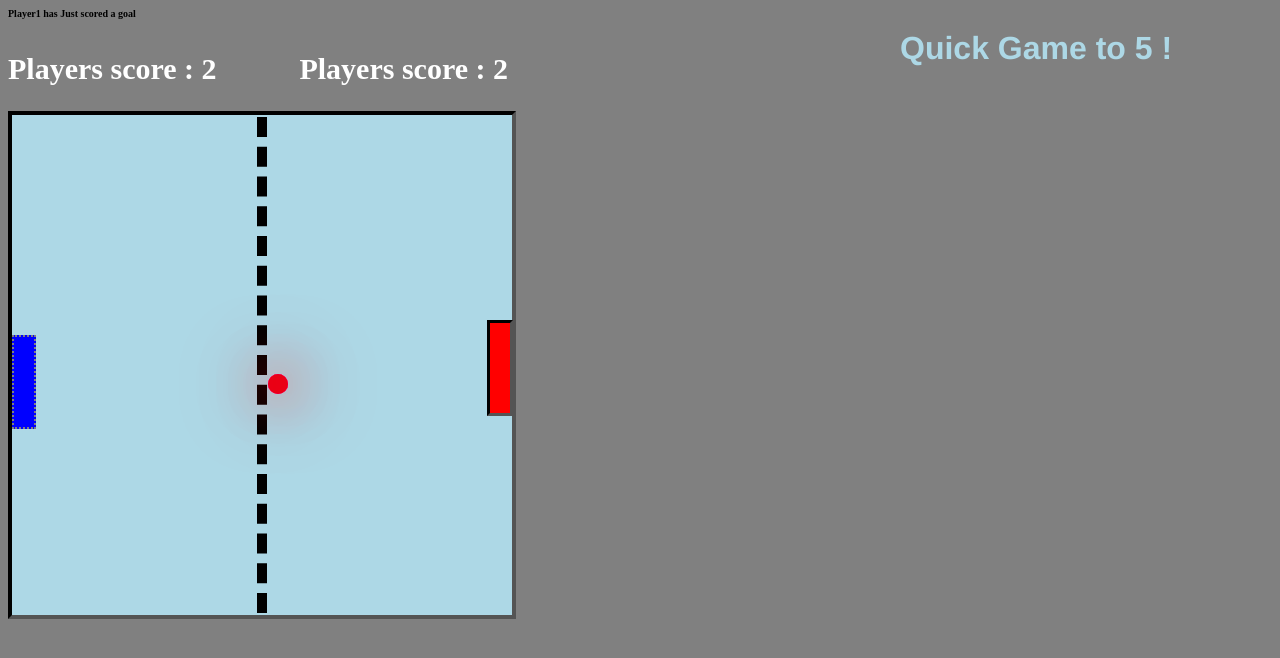
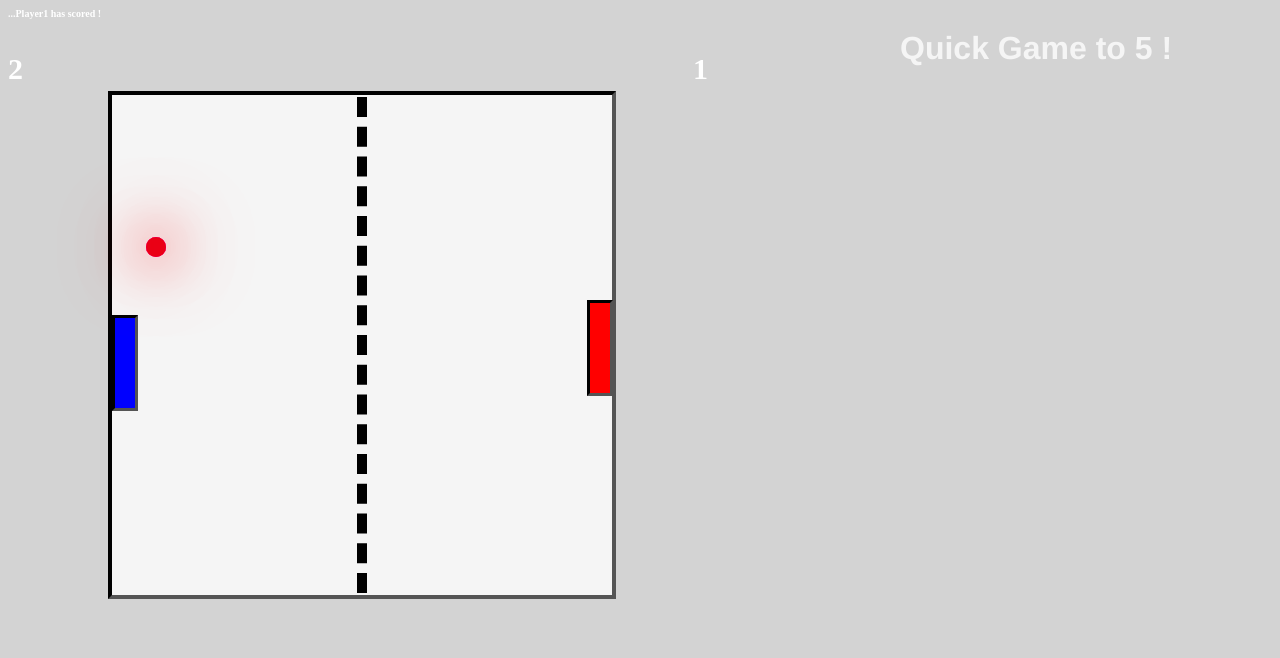
Before and after one commit to Sedrickparker1/Sedrick-github-Parker.github.io, a plain HTML site: page asd-projects/pong/index.html in a window 1280 px wide. Drawn offline with Linux system fonts and the light colour scheme.

Commit message:
pong game

```diff
--- a/asd-projects/pong/index.css
+++ b/asd-projects/pong/index.css
@@ -1,15 +1,15 @@
 
 body {
- background-color: gray;
-
-
+ background-color: lightgray;
 }
 #board {
   width: 500px;
   height: 500px;
   border: 4px inset black;
-  background-color: lightblue;
+  background-color: whitesmoke;
   position: relative;
+  left: 100px;
+  bottom: 20px;
 }
 #ball {
   background-color: #fff;
@@ -33,7 +33,7 @@ body {
   height: 90px;
   width : 20px;
   background-color: blue;
-  border: 2px dotted grey;
+  border: 3px inset black;
   /* border-radius: 60%; */
   position: absolute;
   top: 220px;
@@ -48,7 +48,7 @@ body {
   left: 475px;
 }
 #greeting{
-color: lightblue;
+color: whitesmoke;
 position : absolute;
 left :900px;
 font-family: 'Franklin Gothic Medium', 'Arial Narrow', Arial, sans-serif;
@@ -62,7 +62,7 @@ font-family: 'Franklin Gothic Medium', 'Arial Narrow', Arial, sans-serif;
 #score{
   display: flex;
   justify-content: space-between;
-  width: 500px;
+  width: 700px;
   color: white;
   font-size: 20px;
 }
@@ -71,4 +71,5 @@ font-family: 'Franklin Gothic Medium', 'Arial Narrow', Arial, sans-serif;
   width: 500px;
   top: 100px;
   font-size: 10px;
+  color: white;
 }
--- a/asd-projects/pong/index.html
+++ b/asd-projects/pong/index.html
@@ -15,8 +15,9 @@
   <h2 id="scoreFeed">...</h2>
 
   <div id="score">
+    <h2 id="scoreboard"> Player One:0</h2>
     <h2 id="scoreboard2"> Player Two:0</h2>
-    <h2 id="scoreboard"> Player One:0</h2>
+
   </div>
 
   <div id="board">
--- a/asd-projects/pong/index.js
+++ b/asd-projects/pong/index.js
@@ -8,7 +8,6 @@ function runProgram() {
   // Constant Variables
   const FRAME_RATE = 60;
   const FRAMES_PER_SECOND_INTERVAL = 1000 / FRAME_RATE;
-
   // Game Item Objects
   function MakeGameItem(elementId) {
     let item = {};
@@ -20,12 +19,14 @@ function runProgram() {
     item.speedX = 0;
     item.speedY = 0;
     return item;
+    // factory function..
   }
   let pong = MakeGameItem('#player1');
   let pong2 = MakeGameItem('#player2');
   let ball = MakeGameItem('#ball');
   ball.speedX = 4;
   ball.speedY = 4;
+  let winner , winner2 = 0;
   const BOARD_HEIGHT = $('#board').height() - $('#player1').height();
   const boardWidth = $('#board').width() - $('#ball').width();
   const ballBoardHeight = $('#board').height() - 9;
@@ -39,7 +40,6 @@ function runProgram() {
   let interval = setInterval(newFrame, FRAMES_PER_SECOND_INTERVAL);   // execute newFrame every 0.0166 seconds (60 Frames per second)
   $(document).on('keydown', handleKeyDown);
   $(document).on('keyup', handleKeyUp);
-
   ////////////////////////////////////////////////////////////////////////////////
   ///////////////////////// CORE LOGIC ///////////////////////////////////////////
   ////////////////////////////////////////////////////////////////////////////////
@@ -50,57 +50,51 @@ function runProgram() {
   function newFrame() {
     movement(pong);
     movement(pong2);
-    moveBall();
-    collide(pong, pong2);
+    makeItMove(ball);
+    collide(pong);
+    collide(pong2);
     CheckForWin();
   }
-  /*
-  Called in response to events.
-  */
+  //
+  // Called in response to events.
+  // */
   ////////////////////////////////////////////////////////////////////////////////
   ////////////////////////// HELPER FUNCTIONS ////////////////////////////////////
   ////////////////////////////////////////////////////////////////////////////////
   //  calculate the right side of the 1st paddle.
-  let winner = 0;
-  let winner2 = 0;
-  function collide(player1, player2){
-    // item sides
-    player1.top = player1.y;
-    player1.bottom = player1.y + player1.height;
-    player1.left = player1.x;
-    player1.right = player1.x + player1.width;
 
-    player2.top = player2.y;
-    player2.bottom = player2.y + player2.height;
-    player2.left = player2.x
-    player2.right = player2.x + player2.width;
-    // the ball ..
+  function collide(player) {
+    player.top = player.y;
+    player.bottom = player.y + player.height;
+    player.left = player.x;
+    player.right = player.x + player.width;
+
     ball.left = ball.x;
     ball.right = ball.x + ball.width;
     ball.bottom = ball.y + ball.height;
     ball.top = ball.y;
-    //  conditionss
-    if (player1.right > ball.left && player1.left < ball.right && player1.top < ball.bottom && player1.bottom > ball.top) {
+
+    if (player.right > ball.left && player.left < ball.right && player.top < ball.bottom && player.bottom > ball.top) {
       ball.speedX = 4;
     }
-    else if (player2.left < ball.right && player2.right > ball.right && player2.top < ball.bottom && player2.bottom > ball.top) {
+    if (player.left < ball.right && player.right > ball.right && player.top < ball.bottom && player.bottom > ball.top) {
       ball.speedX = -4;
     }
   }
-  function movement(obj){
+  function movement(obj) {
     $(obj.id).css('top', obj.y);
     obj.y += obj.speedY;
     dontLeaveBoard(obj);
   }
-  function moveBall(){
-    ball.x += ball.speedX;
-    ball.y += ball.speedY;
-    $(ball.id).css("left", ball.x);
-    $(ball.id).css('top', ball.y);
-    getScore(ball);
-    keepBallInBoard(ball);
+  function makeItMove(item) {
+    item.x += item.speedX;
+    item.y += item.speedY;
+    $(item.id).css("left", item.x);
+    $(item.id).css('top', item.y);
+    getScore(item);
+    keepBallInBoard(item);
   }
-  function handleKeyDown(event){
+  function handleKeyDown(event) {
     if (event.which === KEY.P1UP) {
       pong2.speedY = -7;
     }
@@ -114,7 +108,7 @@ function runProgram() {
       pong.speedY = 7;
     }
   }
-  function handleKeyUp(event){
+  function handleKeyUp(event) {
     if (event.which === KEY.P1UP) {
       pong2.speedY = 0;
     }
@@ -128,35 +122,35 @@ function runProgram() {
       pong.speedY = 0;
     }
   }
-  function dontLeaveBoard(obj){
+  function dontLeaveBoard(obj) {
     if (obj.y > BOARD_HEIGHT) {
       obj.y = BOARD_HEIGHT;
     }
-    else if (obj.y < BOARD_HEIGHT - BOARD_HEIGHT) {
+    if (obj.y < BOARD_HEIGHT - BOARD_HEIGHT) {
       obj.y = BOARD_HEIGHT - BOARD_HEIGHT;
     }
   }
-  function getScore(item){
-    if (item.x > boardWidth){
+  function getScore(item) {
+    if (item.x > boardWidth) {
       item.x = 250;
       item.y = 250;
       item.speedX = 0;
       item.speedX = Math.floor((Math.random() - 4 + -1) + 1);
       score('#scoreboard');
-      getScoreFeed('Player2');
+      getScoreFeed('Player1');
       winner++;
     }
-     if (item.x < 0) {
+    if (item.x < 0) {
       item.x = 250;
       item.y = 250;
       item.speed = 0;
       item.speedX = Math.floor((Math.random() * 3) + 1);
       score('#scoreboard2');
-      getScoreFeed('Player1')
+      getScoreFeed('Player2')
       winner2++;
     }
   }
-  function keepBallInBoard(item){
+  function keepBallInBoard(item) {
     if (item.y > ballBoardHeight) {
       item.speedY = Math.floor((Math.random() * -4) + -1);
       item.speedX++;
@@ -168,24 +162,26 @@ function runProgram() {
   }
   // scoreboard for the game ...
   function score(id) {
-    $(id).text('Players score : ' + (parseFloat($(id).text().replace(/^\D+/g, '')) + 1));
+    $(id).text((parseFloat($(id).text().replace(/^\D+/g, '')) + 1));
   }
   function CheckForWin(){
-    if (winner === 5) {
-      winner = 'Player1';
-      endGame(winner);
-    } else if (winner2 === 5) {
-      winner2 = 'Player2';
-      endGame(winner2);
+    const gameOver = 7;
+    if (winner === gameOver || winner2 === gameOver){
+
     }
   }
-  function getScoreFeed(currentScorer){
-   document.getElementById('scoreFeed').innerHTML = currentScorer + ' has Just scored a goal';
+
+
+
+
+
+  function getScoreFeed(currentScorer) {
+    $('#scoreFeed').text('...' + currentScorer + ' has scored !');
   }
   function endGame(champ) {
-    // stop the interval timer
     alert(champ + ' has won this game');
+    $('#scoreFeed').text(champ + ' has won the Game !!');
+    $(document).off();
     clearInterval(interval);
-    $(document).off();
   }
 }
```
